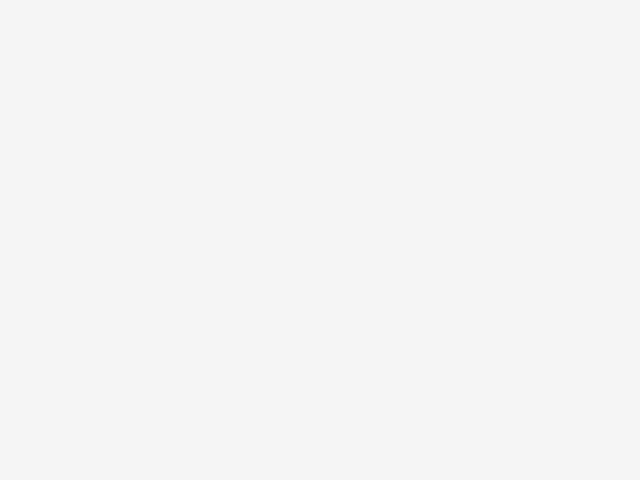
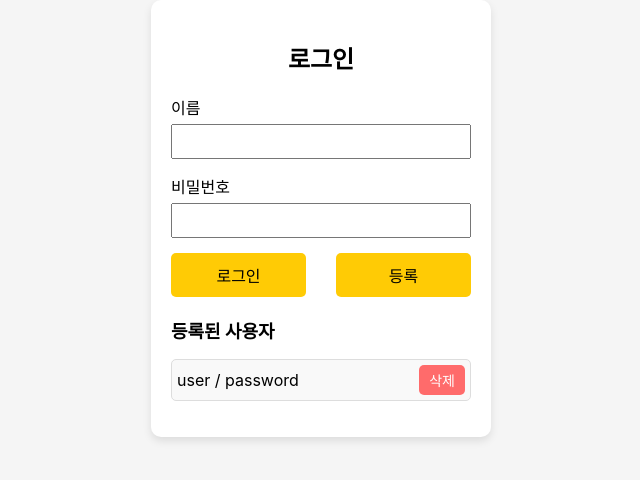
Before and after one commit to choseongje/MadCampWeek3, a React (Create React App) app in the folder pokemon-battle-simulator/: page /login in a window 1280 px wide. Before the commit this address had no page. Shown: the top 480 px of the page, without its empty margins (319-959 px from the left). Built offline with nearby package versions, Linux system fonts and the light colour scheme.

Commit message:
로그인 화면 추가

```diff
--- a/pokemon-battle-simulator/src/App.js
+++ b/pokemon-battle-simulator/src/App.js
@@ -1,15 +1,33 @@
-import React from "react";
-import { BrowserRouter as Router, Route, Routes } from "react-router-dom";
+import React, { useState } from "react";
+import {
+  BrowserRouter as Router,
+  Route,
+  Routes,
+  Navigate,
+} from "react-router-dom";
 import Home from "./pages/Home";
+import LoginPage from "./pages/LoginPage";
 import PokemonBattle from "./pages/PokemonBattle";
 import "./App.css";
 
 function App() {
+  const [isLoggedIn, setIsLoggedIn] = useState(false);
+
   return (
     <Router>
       <Routes>
-        <Route exact path="/" element={<Home />} />
-        <Route path="/pokemon-battle" element={<PokemonBattle />} />
+        <Route
+          path="/login"
+          element={<LoginPage setIsLoggedIn={setIsLoggedIn} />}
+        />
+        <Route
+          path="/"
+          element={isLoggedIn ? <Home /> : <Navigate to="/login" />}
+        />
+        <Route
+          path="/pokemon-battle"
+          element={isLoggedIn ? <PokemonBattle /> : <Navigate to="/login" />}
+        />
       </Routes>
     </Router>
   );
--- /dev/null
+++ b/pokemon-battle-simulator/src/pages/LoginPage.css
@@ -0,0 +1,87 @@
+.login-form {
+  background-color: white;
+  padding: 20px;
+  border-radius: 10px;
+  box-shadow: 0 4px 8px rgba(0, 0, 0, 0.1);
+  text-align: left;
+  width: 300px;
+  margin: 0 auto;
+}
+
+.login-form h2 {
+  text-align: center;
+}
+
+.login-form form div {
+  margin-bottom: 15px;
+}
+
+.login-form label {
+  display: block;
+  margin-bottom: 5px;
+}
+
+.login-form input {
+  width: 100%;
+  padding: 8px;
+  box-sizing: border-box;
+}
+
+.button-group {
+  display: flex;
+  justify-content: space-between;
+}
+
+.button-group button {
+  width: 45%;
+  padding: 10px;
+  background-color: #ffcb05;
+  border: none;
+  border-radius: 5px;
+  cursor: pointer;
+  font-size: 16px;
+}
+
+.button-group button:hover {
+  background-color: #f0b400;
+}
+
+.registered-users {
+  margin-top: 20px;
+  text-align: left;
+}
+
+.registered-users h3 {
+  font-size: 18px;
+  margin-bottom: 10px;
+}
+
+.registered-users ul {
+  list-style-type: none;
+  padding: 0;
+}
+
+.registered-users li {
+  background-color: #f9f9f9;
+  border: 1px solid #ddd;
+  margin-bottom: 5px;
+  padding: 5px;
+  border-radius: 5px;
+  display: flex;
+  justify-content: space-between;
+  align-items: center;
+}
+
+.delete-button {
+  background-color: #ff6b6b;
+  border: none;
+  border-radius: 5px;
+  cursor: pointer;
+  padding: 5px 10px;
+  font-size: 14px;
+  color: #ffffff;
+}
+
+.delete-button:hover {
+  background-color: #ff4757;
+}
--- /dev/null
+++ b/pokemon-battle-simulator/src/pages/LoginPage.js
@@ -0,0 +1,100 @@
+import React, { useState, useEffect } from "react";
+import { useNavigate } from "react-router-dom";
+import "./LoginPage.css";
+
+const LoginPage = ({ setIsLoggedIn }) => {
+  const [username, setUsername] = useState("");
+  const [password, setPassword] = useState("");
+  const [users, setUsers] = useState([
+    { username: "user", password: "password" },
+  ]);
+  const navigate = useNavigate();
+
+  useEffect(() => {
+    const storedUsers = JSON.parse(localStorage.getItem("users"));
+    if (storedUsers) {
+      setUsers(storedUsers);
+    }
+  }, []);
+
+  const handleSubmit = (e) => {
+    e.preventDefault();
+    const user = users.find(
+      (user) => user.username === username && user.password === password
+    );
+    if (user) {
+      setIsLoggedIn(true);
+      navigate("/");
+    } else {
+      alert("아이디 또는 비밀번호가 잘못되었습니다.");
+    }
+  };
+
+  const handleRegister = () => {
+    const userExists = users.find((user) => user.username === username);
+    if (userExists) {
+      alert("이미 존재하는 아이디입니다.");
+    } else if (username && password) {
+      const newUsers = [...users, { username, password }];
+      setUsers(newUsers);
+      localStorage.setItem("users", JSON.stringify(newUsers));
+      alert("등록되었습니다. 이제 로그인할 수 있습니다.");
+    } else {
+      alert("아이디와 비밀번호를 입력하세요.");
+    }
+  };
+
+  const handleDelete = (usernameToDelete) => {
+    const newUsers = users.filter((user) => user.username !== usernameToDelete);
+    setUsers(newUsers);
+    localStorage.setItem("users", JSON.stringify(newUsers));
+  };
+
+  return (
+    <div className="login-form">
+      <h2>로그인</h2>
+      <form onSubmit={handleSubmit}>
+        <div className="form-group">
+          <label>이름</label>
+          <input
+            type="text"
+            value={username}
+            onChange={(e) => setUsername(e.target.value)}
+          />
+        </div>
+        <div className="form-group">
+          <label>비밀번호</label>
+          <input
+            type="password"
+            value={password}
+            onChange={(e) => setPassword(e.target.value)}
+          />
+        </div>
+        <div className="button-group">
+          <button type="submit">로그인</button>
+          <button type="button" onClick={handleRegister}>
+            등록
+          </button>
+        </div>
+      </form>
+      <div className="registered-users">
+        <h3>등록된 사용자</h3>
+        <ul>
+          {users.map((user, index) => (
+            <li key={index}>
+              {user.username} / {user.password}
+              <button
+                onClick={() => handleDelete(user.username)}
+                className="delete-button"
+              >
+                삭제
+              </button>
+            </li>
+          ))}
+        </ul>
+      </div>
+    </div>
+  );
+};
+
+export default LoginPage;
```
